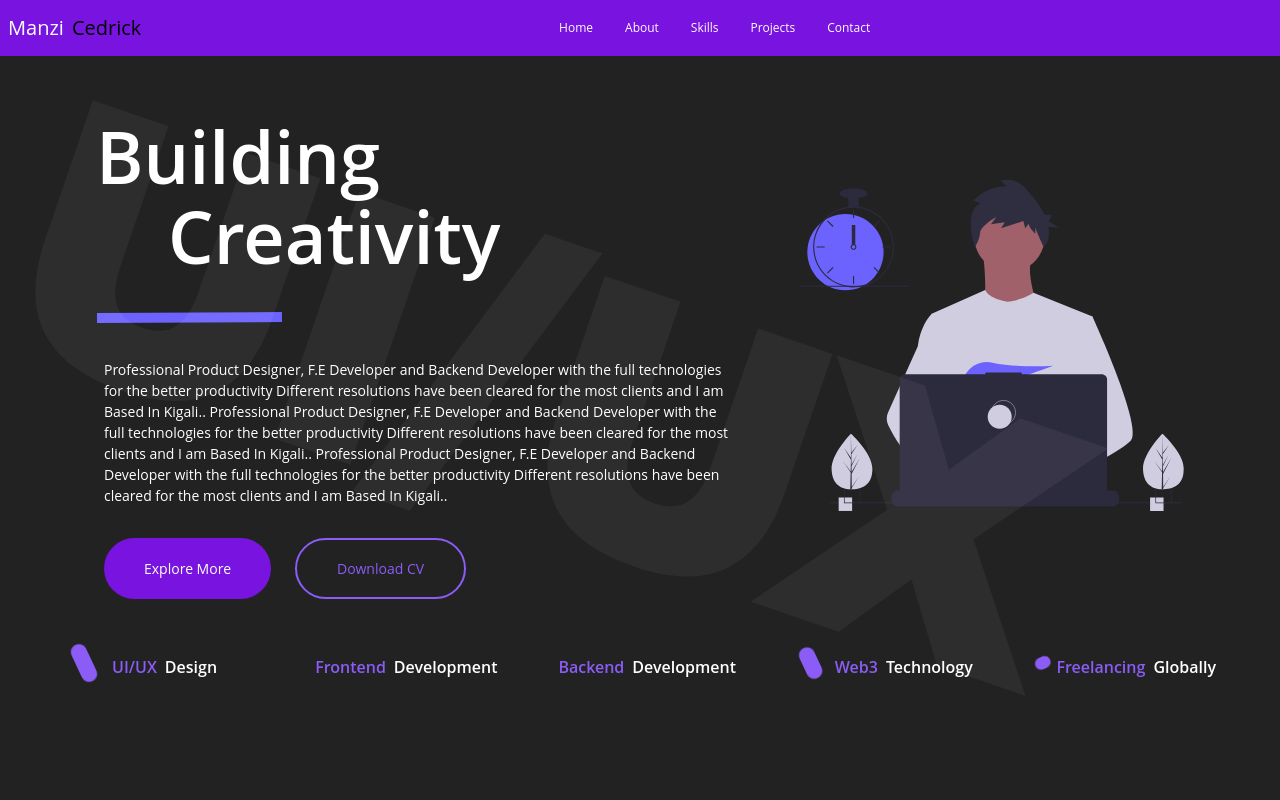
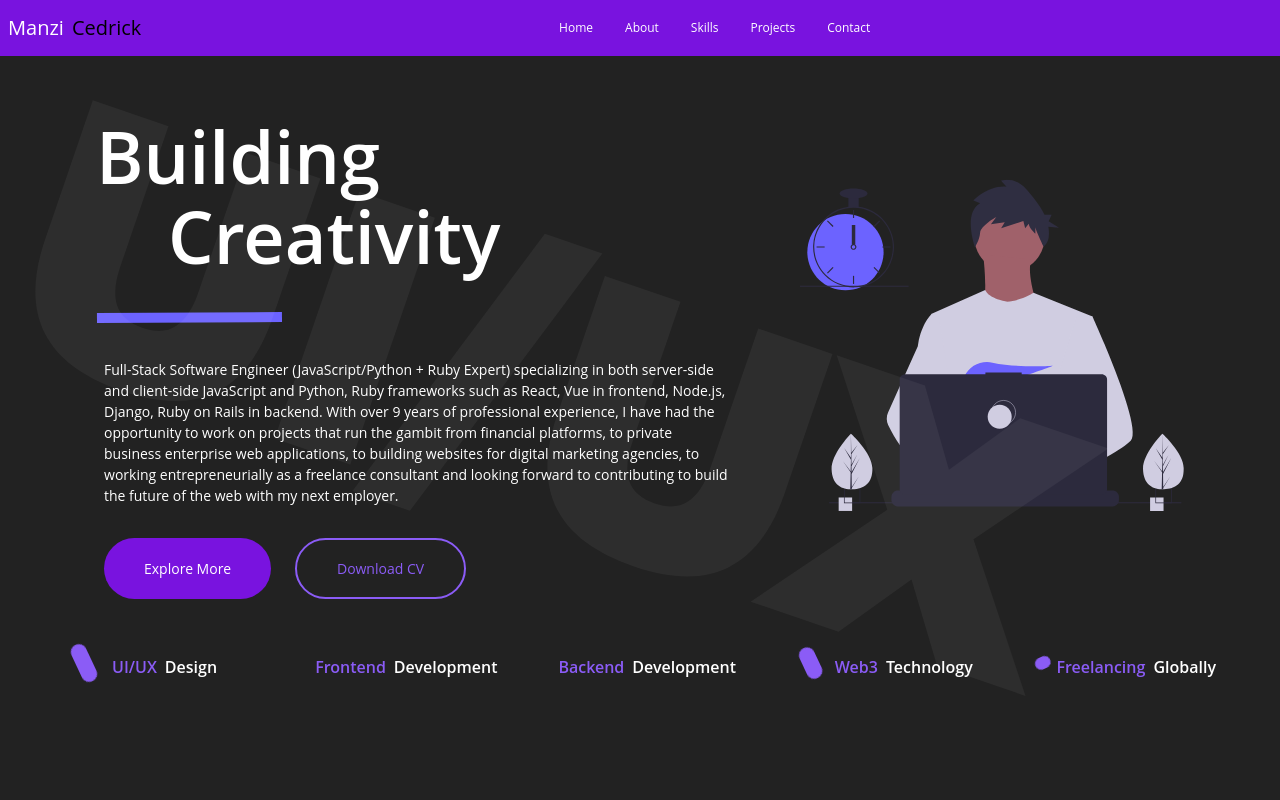
Before and after one commit to Manzi-Cedrick/portofolio_web, a Next.js app: page / in a window 1280 px wide. Shown: the top 800 px of the page. Built offline with nearby package versions, Linux system fonts and the light colour scheme.

Commit message:
Hero section Content Addition

```diff
--- a/components/Hero.tsx
+++ b/components/Hero.tsx
@@ -16,9 +16,9 @@ function Hero() {
             </svg>
             <div className=' text-[12px] md:text-[14px] py-2 px-2 my-[2em] lg:w-[50vw]'>
             <p>
-            Professional Product Designer, F.E Developer and Backend Developer with the full technologies for the better productivity Different resolutions have been cleared for the most clients and I am Based In Kigali..
-            Professional Product Designer, F.E Developer and Backend Developer with the full technologies for the better productivity Different resolutions have been cleared for the most clients and I am Based In Kigali..
-            Professional Product Designer, F.E Developer and Backend Developer with the full technologies for the better productivity Different resolutions have been cleared for the most clients and I am Based In Kigali..
+            Full-Stack Software Engineer (JavaScript/Python + Ruby Expert) specializing in both server-side and client-side JavaScript and Python, Ruby frameworks such as React, Vue in frontend, Node.js, Django, Ruby on Rails in backend. With over 9 years of professional experience, I have had the opportunity to work on projects that run the gambit from financial platforms, to private business enterprise web applications, to building websites for digital marketing agencies, to working entrepreneurially as a freelance consultant and looking forward to contributing to build the future of the web with my next employer.
+
+
             </p>
            <div className='pt-8 flex gap-6'>
                 <button className='bg-backG btn hover:bg-white hover:text-violet-900 duration-500 text-white p-5 px-8 md:px-10 rounded-full'>
```
